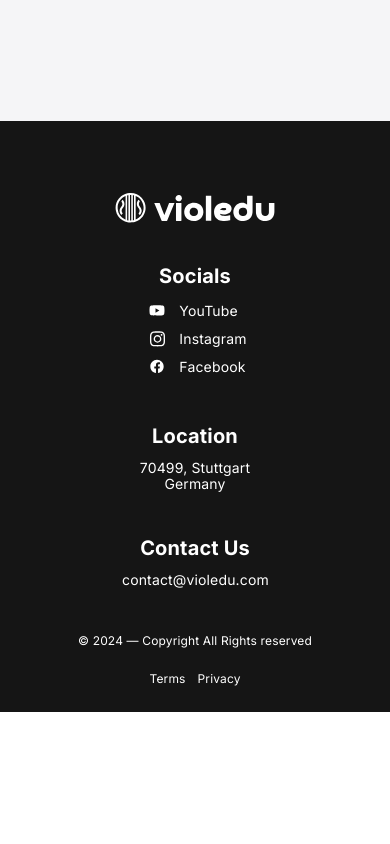
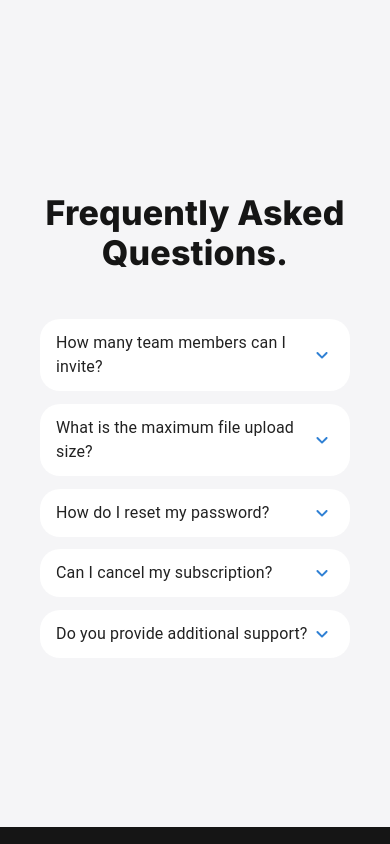
Before and after one commit to Violedu/violedu, a Next.js app: page / in a window 390 px wide. Shown: the part 5900-6744 px from the top of the page. Before the commit the page ends 6612 px from the top, so only its background shows below. Built offline with nearby package versions, Linux system fonts and the light colour scheme.

Commit message:
added faq section

```diff
--- /dev/null
+++ b/components/FAQ.module.css
@@ -0,0 +1,60 @@
+/* FAQ.module.css */
+
+.container {
+    padding: 1rem;
+  }
+
+  .accordion {
+    margin-bottom: 0.8rem;
+    overflow: hidden; /* Ensure content stays within the rounded corners */
+    border-radius: var(--br-xl);
+    box-shadow: 0 2px 4px rgba(114, 114, 114, 0.1); /* Optional: add a subtle shadow */
+    border-radius: 20px; /* Main border radius applied here */
+  }
+
+  /* Remove border lines in between to make the radius visible */
+  .accordion > .MuiAccordionSummary-root,
+  .accordion > .MuiAccordionDetails-root {
+    border-top: none;
+    border-bottom: none;
+  }
+
+  /* Apply specific border radius for the top and bottom when expanded */
+  .accordion:first-of-type .MuiAccordionSummary-root {
+    border-top-left-radius: 10px;
+    border-top-right-radius: 10px;
+  }
+
+  .accordion:last-of-type .MuiAccordionDetails-root {
+    border-bottom-left-radius: 10px;
+    border-bottom-right-radius: 10px;
+  }
+
+  /* Expanded state adjustments */
+  .accordion.Mui-expanded {
+    margin: 0; /* Remove spacing when expanded to avoid visual gaps */
+  }
+
+  /* Optional: Icon color */
+  .expandIcon {
+    color: var(--color-cornflowerblue);
+  }
+
+
+  .questionText {
+    text-align: left;
+    font-size: var(--font-size-lg);
+    font-weight: 600;
+    font-family: var(--font-inter);
+  }
+
+  .answerText {
+    text-align: left;
+    font-size: var(--font-size-lg);
+    font-family: var(--font-inter);
+    font-weight: 300;
+  }
+
+  .expandIcon {
+    color: var(--color-cornflowerblue);
+  }
--- /dev/null
+++ b/components/FAQ.tsx
@@ -0,0 +1,59 @@
+import { ExpandMoreRounded } from "@mui/icons-material";
+import {
+  Accordion,
+  AccordionDetails,
+  AccordionSummary,
+  Container,
+  Typography,
+} from "@mui/material";
+import React, { useState } from "react";
+import styles from "./FAQ.module.css";
+
+// Define the FAQDataSchema type directly in this file
+type FAQDataSchema = {
+  params: {
+    id: string;
+    question: string;
+    answer: string;
+  };
+}[];
+
+type Props = {
+  faqList: FAQDataSchema;
+};
+
+const FAQ = ({ faqList }: Props) => {
+  const [expanded, setExpanded] = useState<string | false>(false);
+
+  const handleChange =
+    (panel: string) => (event: React.SyntheticEvent, isExpanded: boolean) => {
+      setExpanded(isExpanded ? panel : false);
+    };
+
+  return (
+    <Container disableGutters component="section" id="faq-accordion" className={styles.container}>
+      {faqList.map((faq) => (
+        <Accordion
+          key={faq.params.id}
+          expanded={expanded === faq.params.id}
+          onChange={handleChange(faq.params.id)}
+          className={styles.accordion}
+          disableGutters // Removes internal padding
+          elevation={0} // Disables box-shadow to let CSS handle it
+          square // Ensures border radius only applies to the top and bottom edges
+        >
+          <AccordionSummary
+            expandIcon={<ExpandMoreRounded className={styles.expandIcon} />}
+          >
+            <Typography className={styles.questionText}>{faq.params.question}</Typography>
+          </AccordionSummary>
+          <AccordionDetails>
+            <Typography className={styles.answerText}>{faq.params.answer}</Typography>
+          </AccordionDetails>
+        </Accordion>
+      ))}
+    </Container>
+  );
+};
+
+export default FAQ;
--- /dev/null
+++ b/components/FAQList.module.css
@@ -0,0 +1,73 @@
+.introTitle,
+.title {
+  display: flex;
+  align-items: center;
+}
+.introTitle {
+  align-self: stretch;
+  flex: 1;
+  position: relative;
+  font-weight: 800;
+  justify-content: center;
+}
+.title {
+  width: 495px;
+  flex-direction: row;
+  justify-content: flex-start;
+  z-index: 0;
+}
+.imageIcon {
+  position: absolute;
+  margin: 0 !important;
+  top: 89.4px;
+  left: calc(50% + 349px);
+  width: 186px;
+  height: 173px;
+  object-fit: cover;
+  z-index: 1;
+}
+.frame,
+.faqlist {
+  align-self: stretch;
+  display: flex;
+  flex-direction: column;
+  align-items: center;
+  justify-content: flex-start;
+}
+.frame {
+  color: var(--color-gray-200);
+  background-color: var(--color-whitesmoke);
+  padding: var(--padding-53xl) var(--padding-5xl) var(--padding-121xl);
+  position: relative;
+  gap: var(--gap-21xl);
+}
+.faqlist {
+  text-align: center;
+  font-size: var(--font-size-29xl);
+  font-family: var(--font-inter);
+  background-color: var(--color-gray-200);
+}
+@media screen and (max-width: 744px) {
+  .introTitle {
+    font-size: var(--font-size-15xl);
+    line-height: 40px;
+  }
+  .title {
+    align-self: stretch;
+    width: auto;
+  }
+  .frame {
+    gap: var(--gap-11xl);
+  }
+}
+@media screen and (max-width: 1024px) {
+  .introTitle {
+    text-align: center;
+    flex: 1;
+  }
+  .video {
+    flex: 1;
+    height: auto;
+    width: 100%;
+  }
+}
--- /dev/null
+++ b/components/FAQList.tsx
@@ -0,0 +1,92 @@
+// FAQList.tsx
+import { useEffect, useRef, useState } from 'react';
+import { animate } from "motion";
+import type { NextPage } from "next";
+import styles from "./FAQList.module.css";
+import FAQ from './FAQ';
+
+const faqData = [
+  {
+    params: {
+      id: "faq-1",
+      question: "How many team members can I invite?",
+      answer: "You can invite up to 2 additional users on the Free plan. There is no limit on team members for the Premium plan.",
+    },
+  },
+  {
+    params: {
+      id: "faq-2",
+      question: "What is the maximum file upload size?",
+      answer: "No more than 2GB. All files in your account must fit your allotted storage space.",
+    },
+  },
+  {
+    params: {
+      id: "faq-3",
+      question: "How do I reset my password?",
+      answer: "Click “Forgot password” from the login page or “Change password” from your profile page. A reset link will be emailed to you.",
+    },
+  },
+  {
+    params: {
+      id: "faq-4",
+      question: "Can I cancel my subscription?",
+      answer: "Yes! Send us a message and we'll process your request no questions asked.",
+    },
+  },
+  {
+    params: {
+      id: "faq-5",
+      question: "Do you provide additional support?",
+      answer: "Chat and email support is available 24/7. Phone lines are open during normal business hours.",
+    },
+  },
+];
+
+const FAQList: NextPage = () => {
+  const introTitleRef = useRef<HTMLDivElement>(null);
+  const [hasAnimatedTitle, setHasAnimatedTitle] = useState(false);
+
+  useEffect(() => {
+    const handleIntersection = (entries: IntersectionObserverEntry[]) => {
+      entries.forEach(entry => {
+        if (entry.isIntersecting && introTitleRef.current && !hasAnimatedTitle) {
+          animate(introTitleRef.current, { opacity: [0, 1], y: [24, 0] }, { duration: 0.8 });
+          setHasAnimatedTitle(true); // Set the flag to true after the animation runs
+        }
+      });
+    };
+
+    const observer = new IntersectionObserver(handleIntersection, { threshold: 0.1 });
+
+    if (introTitleRef.current) {
+      observer.observe(introTitleRef.current);
+    }
+
+    return () => {
+      if (introTitleRef.current) {
+        observer.unobserve(introTitleRef.current);
+      }
+    };
+  }, [hasAnimatedTitle]);
+
+  return (
+    <div className={styles.faqlist}>
+      <div className={styles.frame}>
+        <div className={styles.title}>
+          <div
+            className={styles.introTitle}
+            ref={introTitleRef}
+            style={{ opacity: 0, transform: 'translateY(24px)' }}
+          >
+            Frequently Asked Questions.
+          </div>
+        </div>
+        {/* Render the FAQ component and pass the hardcoded faqData as a prop */}
+        <FAQ faqList={faqData} />
+      </div>
+    </div>
+  );
+};
+
+export default FAQList;
--- a/package.json
+++ b/package.json
@@ -5,6 +5,7 @@
   "dependencies": {
     "@emotion/react": "^11.11.0",
     "@emotion/styled": "^11.11.0",
+    "@mui/icons-material": "^5.16.7",
     "@mui/material": "^5.13.4",
     "motion": "^10.18.0",
     "next": "^13.2.4",
--- a/pages/index.tsx
+++ b/pages/index.tsx
@@ -13,6 +13,7 @@ import LearningOnline from "../components/LearningOnline";
 import Offers from "../components/Offers";
 import IntroTestemonials from "../components/IntroTestemonials";
 import Testemonials from "../components/Testemonials";
+import FAQList from "../components/FAQList";
 import GeneralFooter from "../components/GeneralFooter";
 import styles from "./index.module.css";
 import { useDialog } from '../components/DialogContext';
@@ -55,6 +56,7 @@ const Main: NextPage = () => {
           <Offers />
           <IntroTestemonials />
           <Testemonials />
+          <FAQList />
           <GeneralFooter />
           <Dialog open={isOpen} onClose={handleClose} aria-labelledby="alert-dialog-title" aria-describedby="alert-dialog-description">
             <DialogTitle id="alert-dialog-title">Request Submitted</DialogTitle>
```
Also changed, not shown: 1 other file (tests, documents, lock files or other folders).
